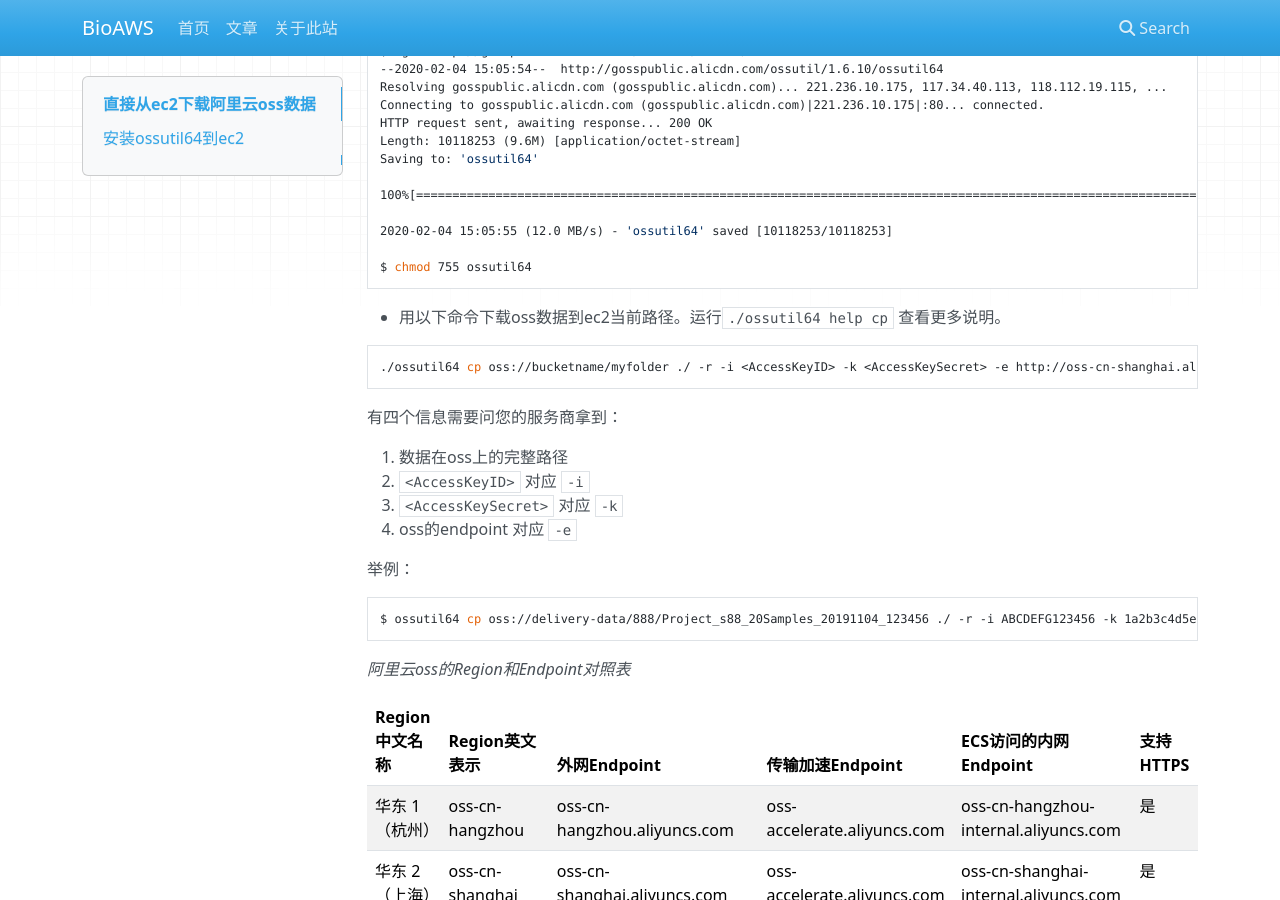
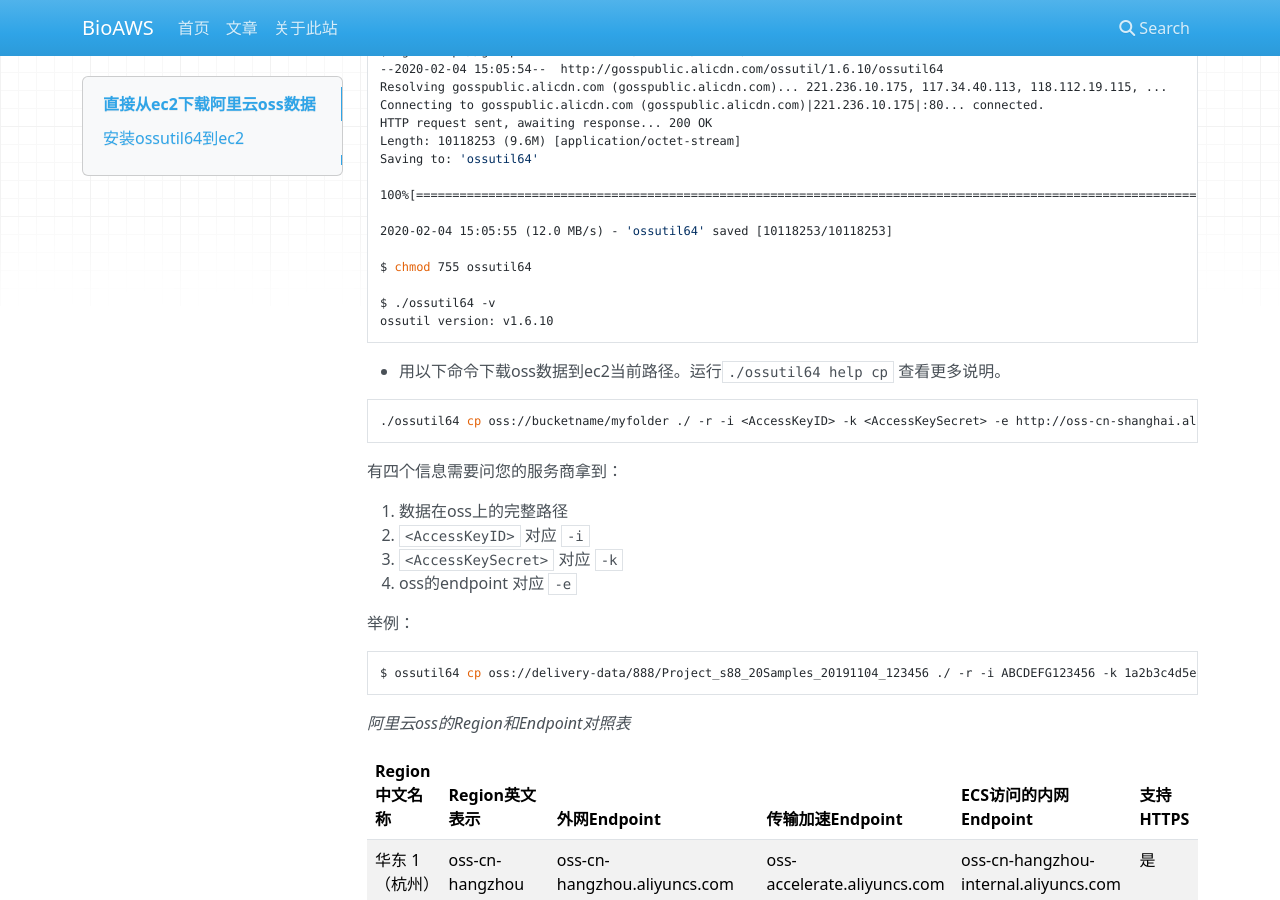
Before and after one commit to DavisChen99/bioaws, an MkDocs documentation site: the page built from docs/blogs/2020-02-04-ec2-download-oss.md, in a window 1280 px wide and 900 px high, scrolled down 472 px. Built offline with MkDocs 1.6.1, drawn with Linux system fonts in a browser that asks for light colours; nearby versions of some CDN libraries; old or Windows-style settings are respelled for this version of MkDocs.

Commit message:
beginner 11 ec2 download oss

````diff
--- a/docs/blogs/2020-02-04-ec2-download-oss.md
+++ b/docs/blogs/2020-02-04-ec2-download-oss.md
@@ -26,6 +26,9 @@ Saving to: 'ossutil64'
 2020-02-04 15:05:55 (12.0 MB/s) - 'ossutil64' saved [10118253/10118253]
 
 $ chmod 755 ossutil64
+
+$ ./ossutil64 -v
+ossutil version: v1.6.10
 ```
 
 ##
````
